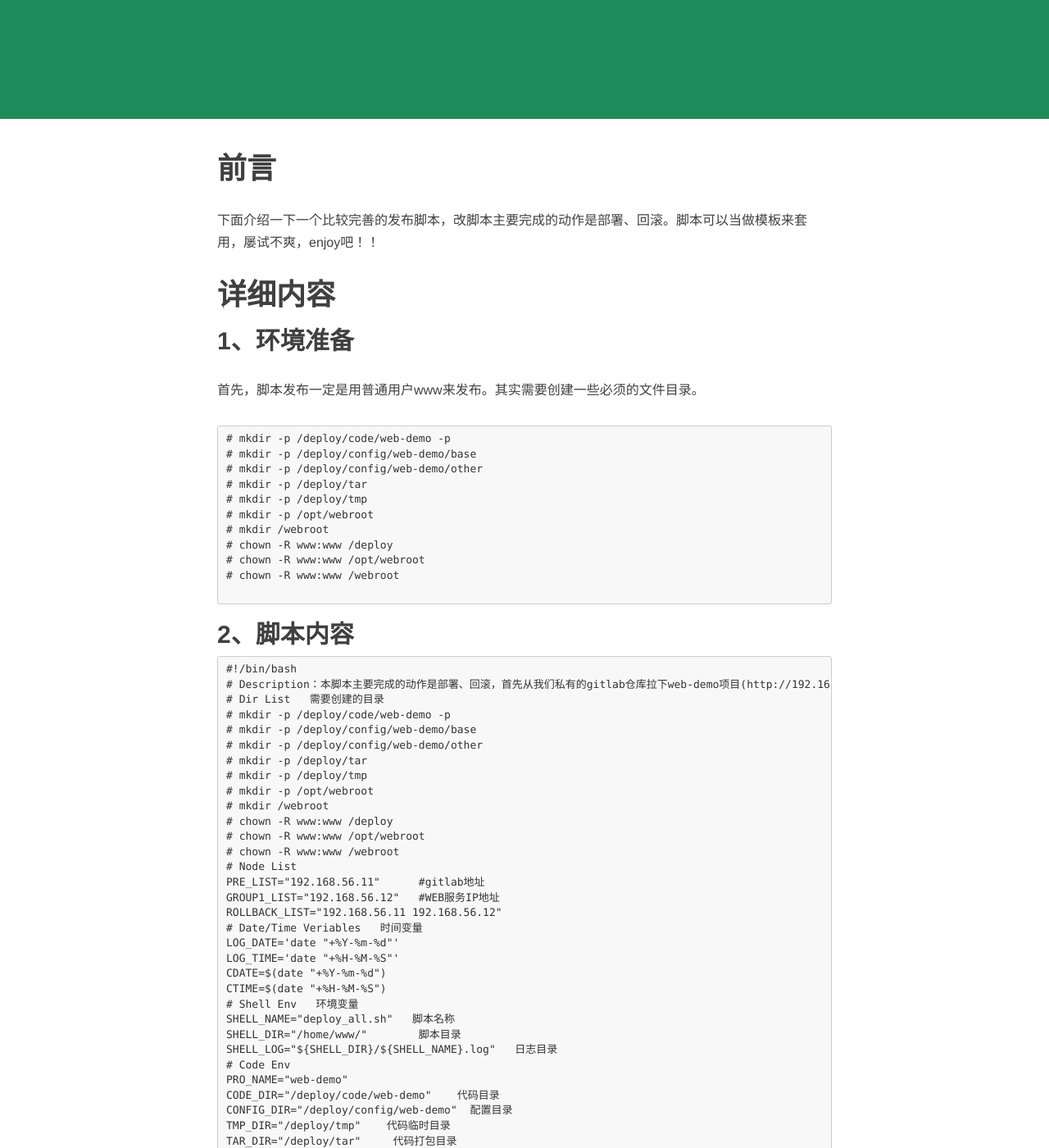
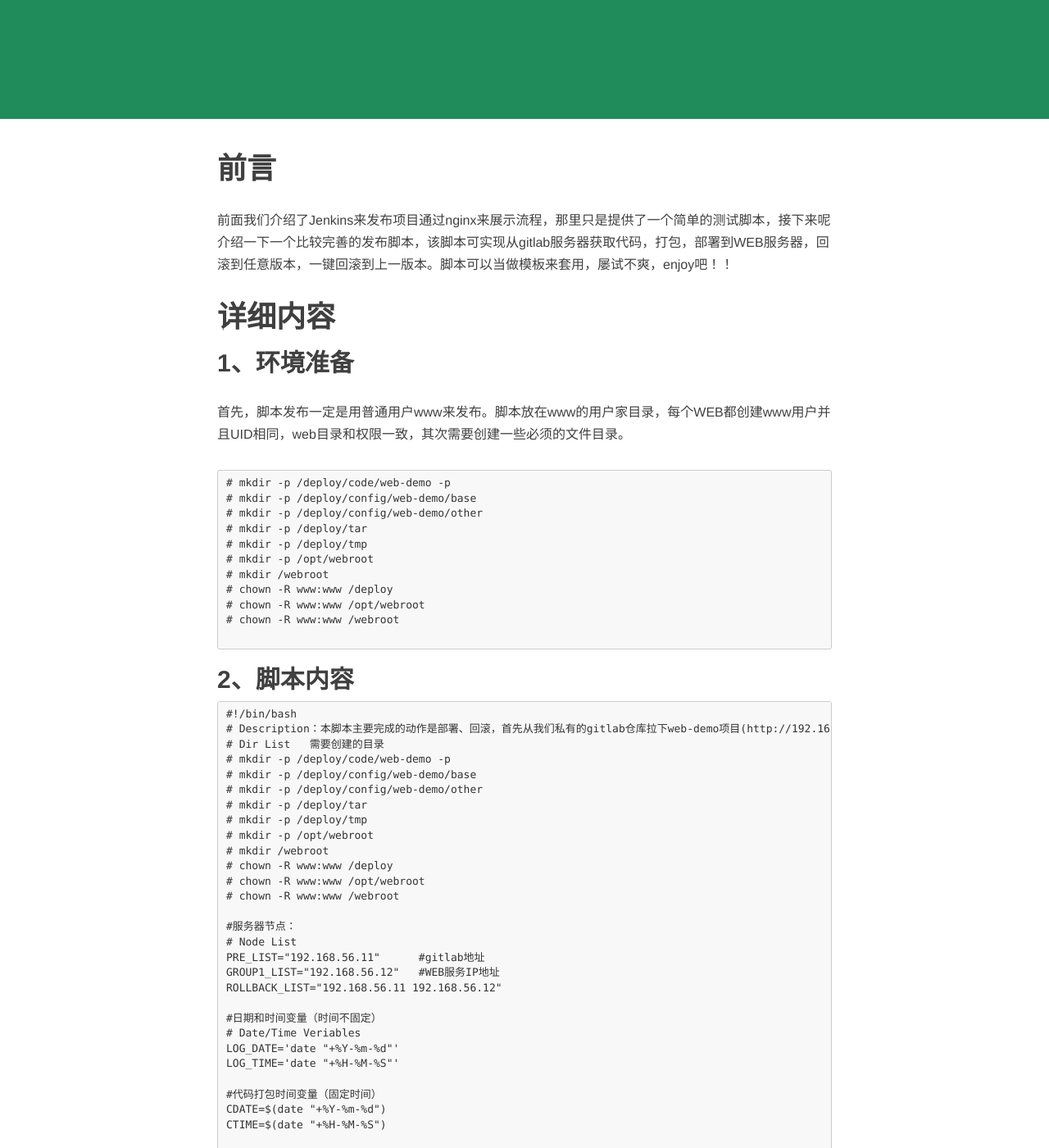
Before and after one commit to jixuege/jixuege.github.io, a Jekyll site: the page built from _posts/2016-08-18-CI-Jenkins-自动发布脚本模板-9.md, in a window 1280 px wide and 1400 px high, scrolled down 344 px. Shown: the whole window at 82% size. Built offline with Jekyll 4.4.1, drawn with Linux system fonts in a browser that asks for light colours; nearby versions of some CDN libraries; comment, search, counter and statistics services are not loaded; some of the changed text lies outside the part shown.

Commit message:
2016年9月23日17:45:08 脚本

```diff
--- a/_posts/2016-08-18-CI-Jenkins-自动发布脚本模板-9.md
+++ b/_posts/2016-08-18-CI-Jenkins-自动发布脚本模板-9.md
@@ -9,13 +9,13 @@ description: 书写发布脚本模板，以后需要部署或者回滚，直接
 
 # 前言
 
-下面介绍一下一个比较完善的发布脚本，改脚本主要完成的动作是部署、回滚。脚本可以当做模板来套用，屡试不爽，enjoy吧！！
+前面我们介绍了Jenkins来发布项目通过nginx来展示流程，那里只是提供了一个简单的测试脚本，接下来呢介绍一下一个比较完善的发布脚本，该脚本可实现从gitlab服务器获取代码，打包，部署到WEB服务器，回滚到任意版本，一键回滚到上一版本。脚本可以当做模板来套用，屡试不爽，enjoy吧！！
 
 # 详细内容
 
 ## 1、环境准备
 
-首先，脚本发布一定是用普通用户www来发布。其实需要创建一些必须的文件目录。
+首先，脚本发布一定是用普通用户www来发布。脚本放在www的用户家目录，每个WEB都创建www用户并且UID相同，web目录和权限一致，其次需要创建一些必须的文件目录。
 <pre>
 # mkdir -p /deploy/code/web-demo -p
 # mkdir -p /deploy/config/web-demo/base
@@ -46,17 +46,26 @@ description: 书写发布脚本模板，以后需要部署或者回滚，直接
 # chown -R www:www /deploy
 # chown -R www:www /opt/webroot
 # chown -R www:www /webroot
+
+#服务器节点：
 # Node List
 PRE_LIST="192.168.56.11"      #gitlab地址
 GROUP1_LIST="192.168.56.12"   #WEB服务IP地址
 ROLLBACK_LIST="192.168.56.11 192.168.56.12"
-# Date/Time Veriables   时间变量
+
+#日期和时间变量（时间不固定）
+# Date/Time Veriables
 LOG_DATE='date "+%Y-%m-%d"'
 LOG_TIME='date "+%H-%M-%S"'
+
+#代码打包时间变量（固定时间）
 CDATE=$(date "+%Y-%m-%d")
 CTIME=$(date "+%H-%M-%S")
-# Shell Env   环境变量
-SHELL_NAME="deploy_all.sh"   脚本名称
+
+#变量
+# Shell Env
+#脚本名称
+SHELL_NAME="deploy_all.sh"
 SHELL_DIR="/home/www/"        脚本目录
 SHELL_LOG="${SHELL_DIR}/${SHELL_NAME}.log"   日志目录
 # Code Env
```
